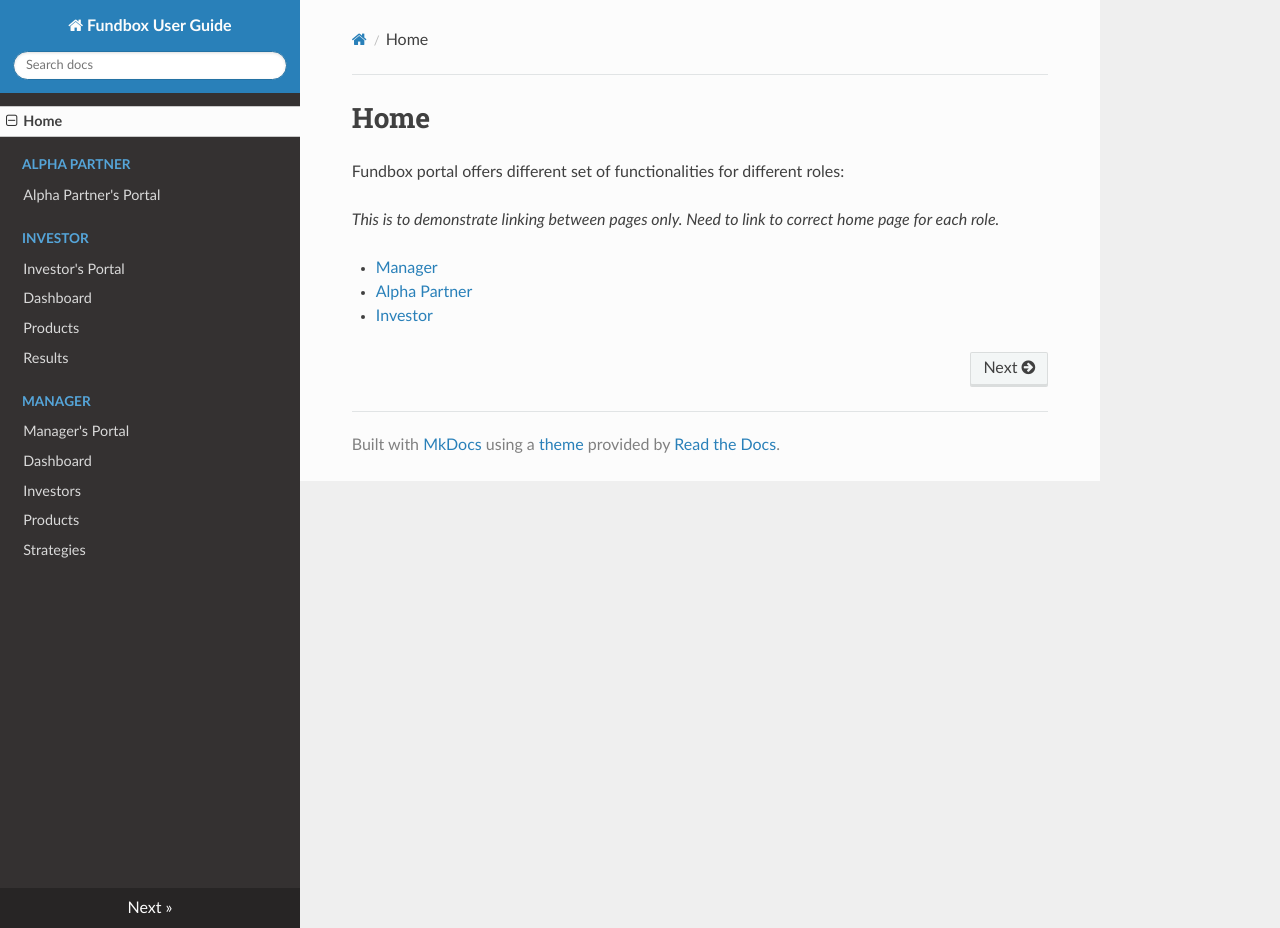
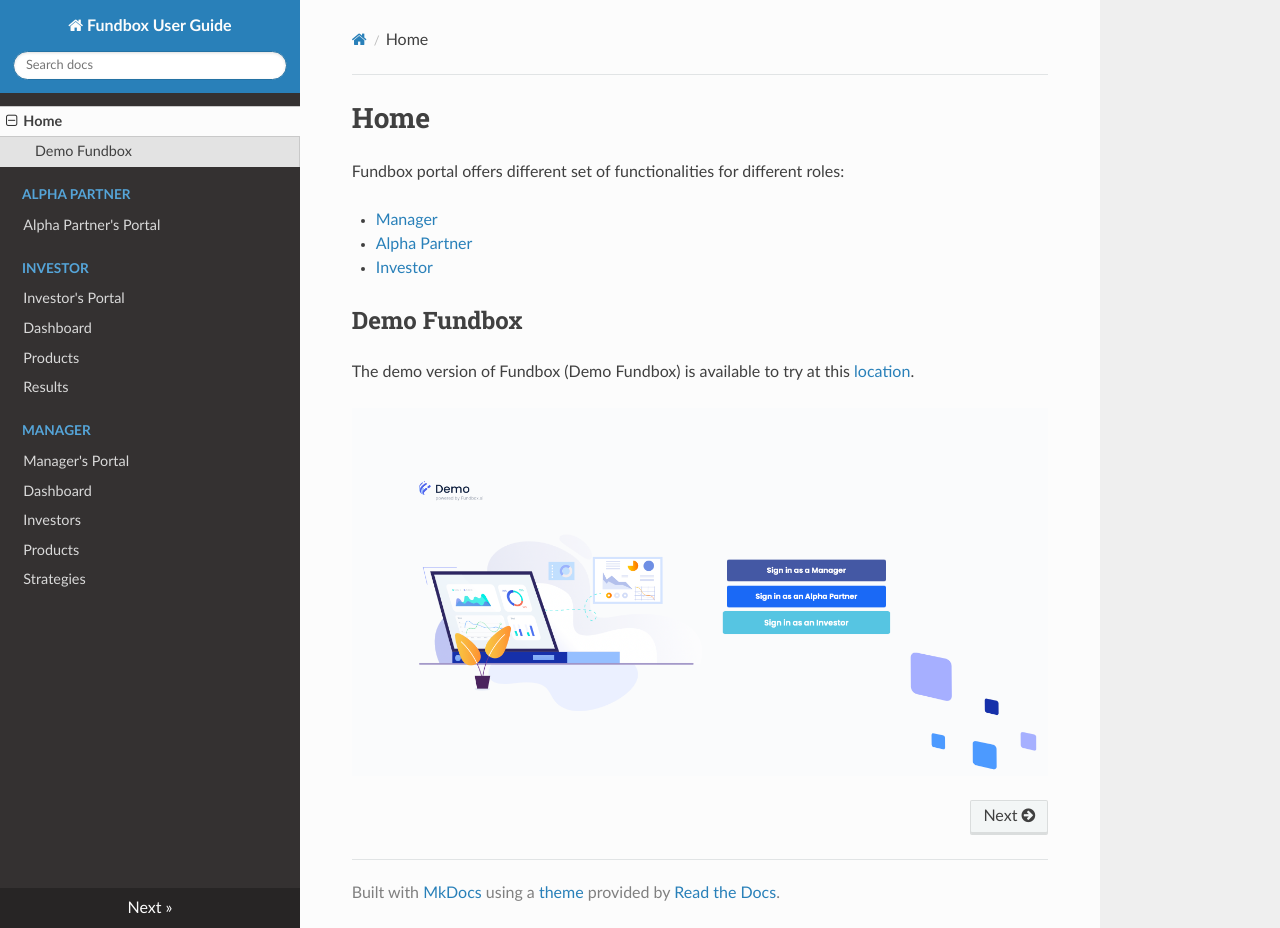
Before and after one commit to noviscient/fundbox-user-guide, an MkDocs documentation site: the page built from docs/index.md, in a window 1280 px wide and 928 px high. Built offline with MkDocs 1.6.1, drawn with Linux system fonts in a browser that asks for light colours; nearby versions of some CDN libraries.

Commit message:
fix links, add demo fundbox link

```diff
--- a/docs/index.md
+++ b/docs/index.md
@@ -2,8 +2,12 @@
 
 Fundbox portal offers different set of functionalities for different roles:
 
-_This is to demonstrate linking between pages only. Need to link to correct home page for each role._
+- [Manager](./manager/index.md)
+- [Alpha Partner](./alpha-partner/index.md)
+- [Investor](./investor/index.md)
 
-- [Manager](./manager/strategy-positions.md)
-- [Alpha Partner](./alpha-partner/strategy-positions.md)
-- [Investor](./investor/index.md)
+## Demo Fundbox
+
+The demo version of Fundbox (Demo Fundbox) is available to try at this [location](https://demo.fundbox.ai/demo-login/).
+
+![Demo Fundbox Login Page](../images/demo-fundbox-login-page.png)
```
Also changed, not shown: docs/alpha-partner/index.md (+0 -2 lines), docs/images/demo-fundbox-login-page.png (added).
